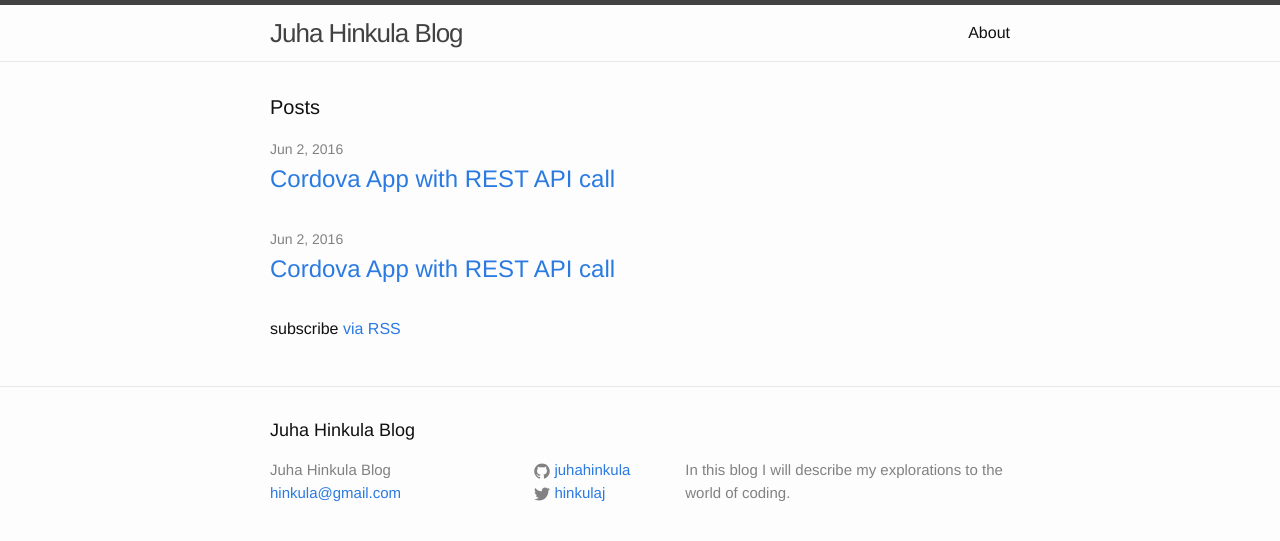
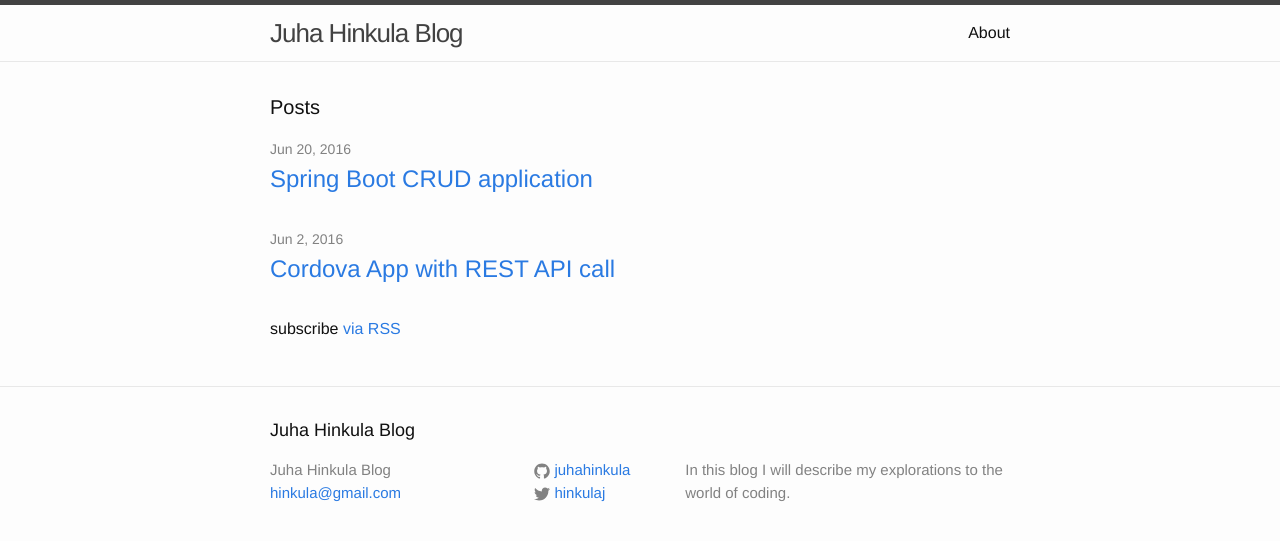
Before and after one commit to juhahinkula/juhahinkula.github.io, a Jekyll site: the page built from index.html, in a window 1280 px wide. Shown: the top 541 px of the page. Built offline with Jekyll 4.4.1, drawn with Linux system fonts in a browser that asks for light colours.

Commit message:
new post

```diff
--- a/_posts/2016-06-20-crudboot.markdown
+++ b/_posts/2016-06-20-crudboot.markdown
@@ -1,7 +1,7 @@
 ---
 layout: post
-title:  "Cordova App with REST API call"
-date:   2016-06-02 17:38:45 +0300
+title:  "Spring Boot CRUD application"
+date:   2016-06-20 17:38:45 +0300
 categories: cordova
 ---
 Simple CRUD application with Spring Boot
```
